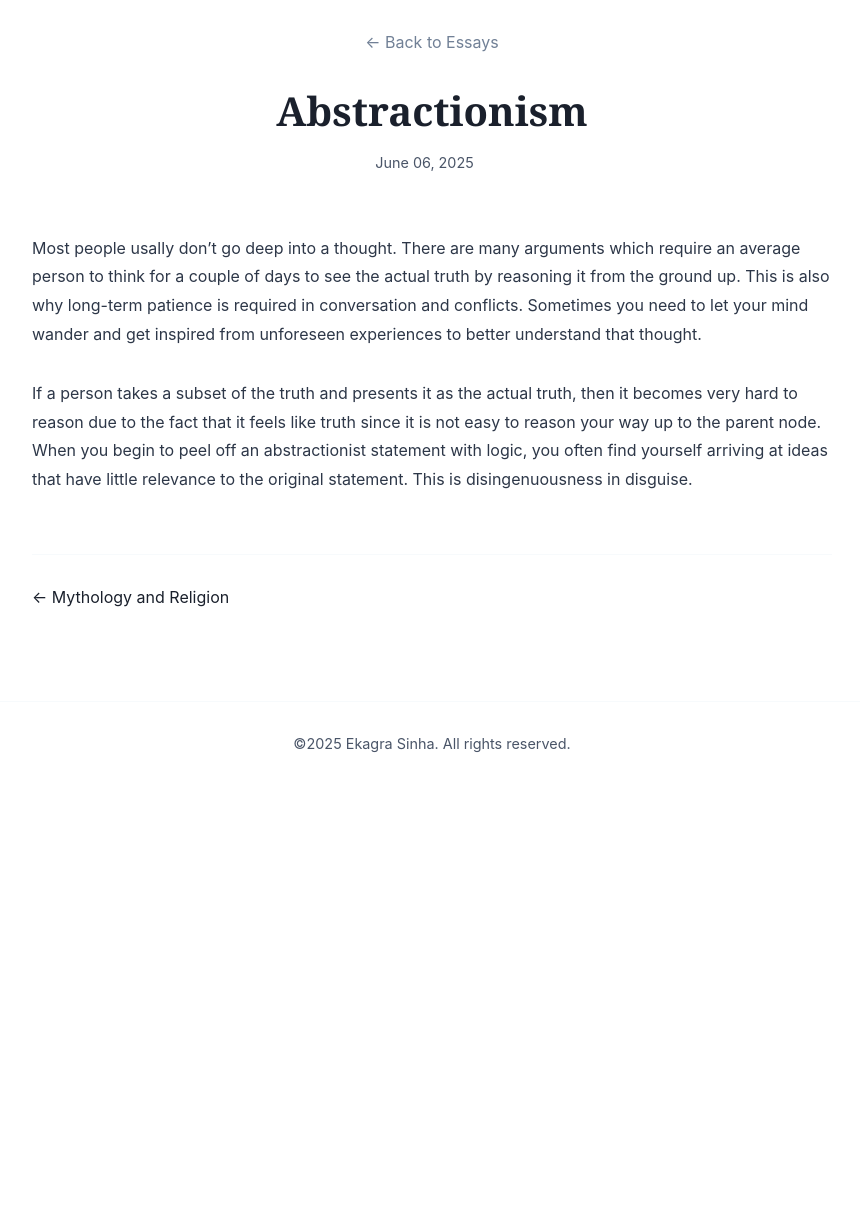
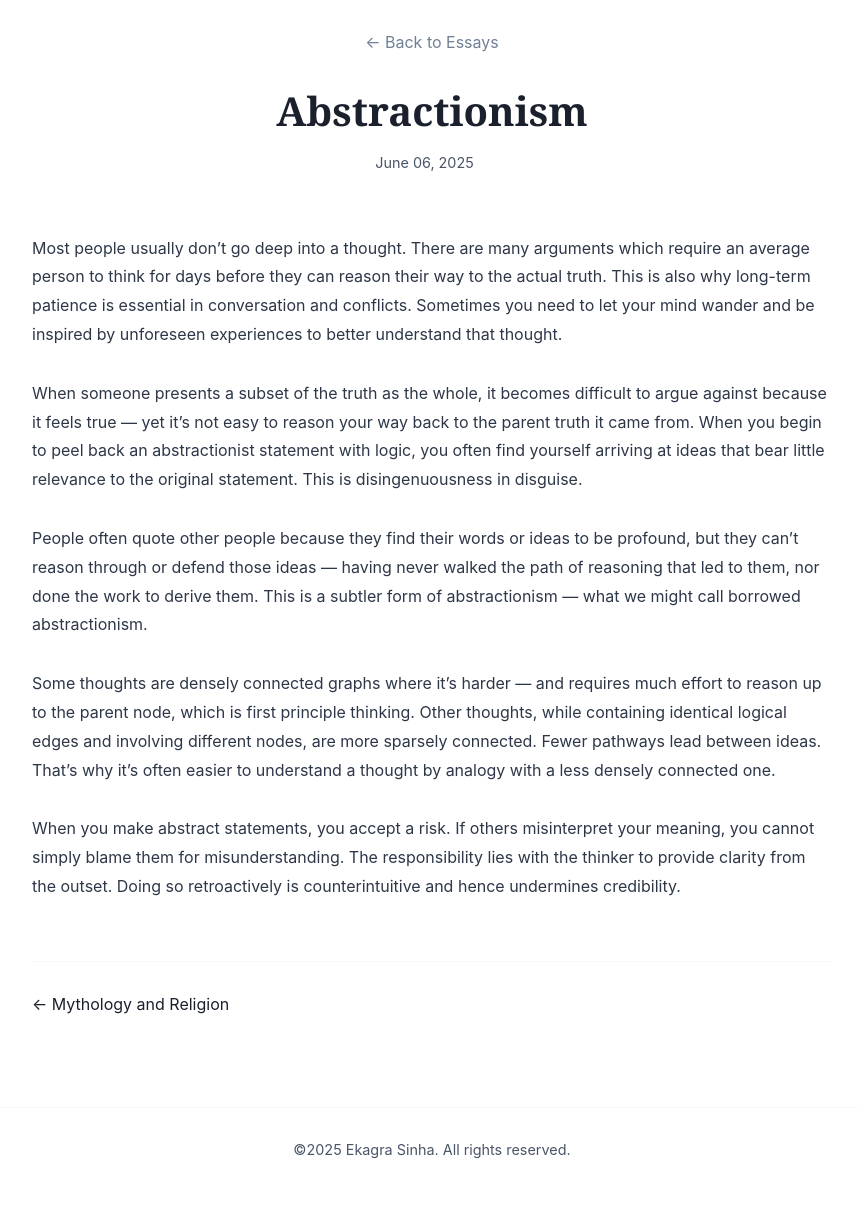
Before and after one commit to Ekagra/Essays, a Jekyll site: the page built from _essays/abstractionism.md, in a window 1280 px wide. Shown: the whole page, without its empty margins (208-1068 px from the left). Built offline with Jekyll 4.4.1, drawn with Linux system fonts in a browser that asks for light colours; before the commit the page ends 900 px from its top, so only the background shows below that.

Commit message:
Update abstractionism.md because local changes didn't get push correctly

```diff
--- a/_essays/abstractionism.md
+++ b/_essays/abstractionism.md
@@ -2,10 +2,16 @@
 layout: essay
 title: "Abstractionism"
 date: 2025-06-06
-excerpt: ""
-featured: true
+excerpt: "The Danger of Partial Truths"
+featured: false
 ---
 
-Most people usally don't go deep into a thought. There are many arguments which require an average person to think for a couple of days to see the actual truth by reasoning it from the ground up. This is also why long-term patience is required in conversation and conflicts. Sometimes you need to let your mind wander and get inspired from unforeseen experiences to better understand that thought.
+Most people usually don't go deep into a thought. There are many arguments which require an average person to think for days before they can reason their way to the actual truth. This is also why long-term patience is essential in conversation and conflicts. Sometimes you need to let your mind wander and be inspired by unforeseen experiences to better understand that thought.
 
-If a person takes a subset of the truth and presents it as the actual truth, then it becomes very hard to reason due to the fact that it feels like truth since it is not easy to reason your way up to the parent node. When you begin to peel off an abstractionist statement with logic, you often find yourself arriving at ideas that have little relevance to the original statement. This is disingenuousness in disguise.
+When someone presents a subset of the truth as the whole, it becomes difficult to argue against because it feels true — yet it's not easy to reason your way back to the parent truth it came from. When you begin to peel back an abstractionist statement with logic, you often find yourself arriving at ideas that bear little relevance to the original statement. This is disingenuousness in disguise.
+
+People often quote other people because they find their words or ideas to be profound, but they can't reason through or defend those ideas — having never walked the path of reasoning that led to them, nor done the work to derive them. This is a subtler form of abstractionism — what we might call borrowed abstractionism.
+
+Some thoughts are densely connected graphs where it's harder — and requires much effort to reason up to the parent node, which is first principle thinking. Other thoughts, while containing identical logical edges and involving different nodes, are more sparsely connected. Fewer pathways lead between ideas. That's why it's often easier to understand a thought by analogy with a less densely connected one.
+
+When you make abstract statements, you accept a risk. If others misinterpret your meaning, you cannot simply blame them for misunderstanding. The responsibility lies with the thinker to provide clarity from the outset. Doing so retroactively is counterintuitive and hence undermines credibility.
```
